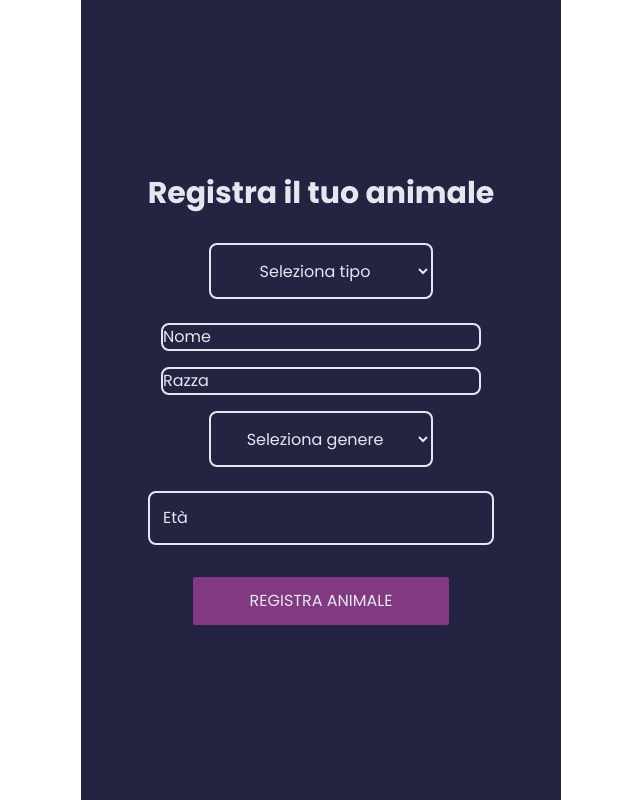
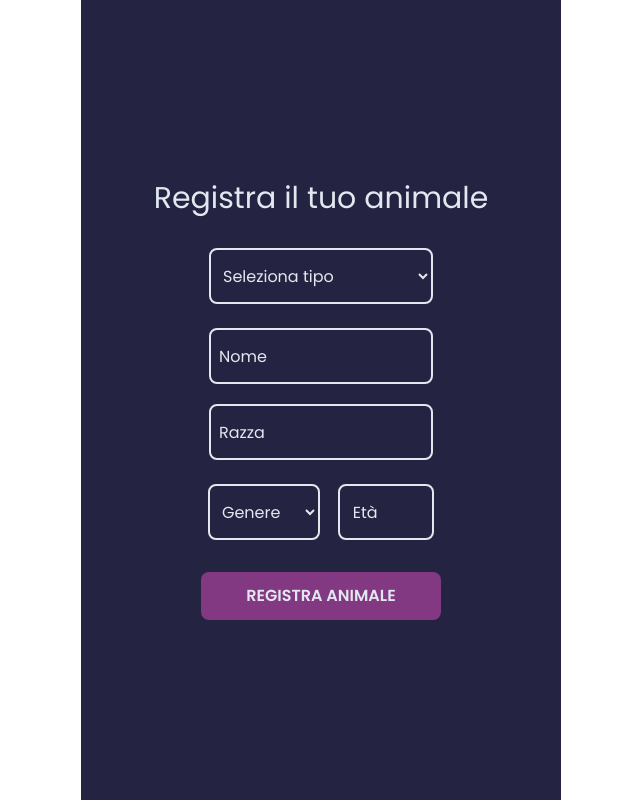
Before and after one commit to develhope/FS26-Team4-Project3, a React (Vite) app: page /registerpet in a window 1280 px wide. Shown: the whole page, without its empty margins (319-959 px from the left). Built offline with nearby package versions, Linux system fonts and the light colour scheme.

Commit message:
updating-login-frontend_Federica

```diff
--- a/src/components/Cards/CardFeed.tsx
+++ b/src/components/Cards/CardFeed.tsx
@@ -35,8 +35,12 @@ export function CardFeed({ img }: CardFeedProps) {
         <p className="User-caption">
           <strong>nickname:</strong> didascalia post
         </p>
-        <p className="Cmnts-tease">Vedi i commenti</p>
-        <input type="text" placeholder="Lascia un commento" />
+        <p className="Cmnts-tease ml-2.5">Vedi i commenti</p>
+        <input
+          type="text"
+          placeholder="Lascia un commento"
+          className="ml-2.5 mb-2"
+        />
       </div>
     </div>
   );
--- a/src/components/Cards/card.css
+++ b/src/components/Cards/card.css
@@ -59,9 +59,9 @@
 }
 
 .text-dash input::placeholder {
-  font-size: 1.15em;
+  font-size: 1em;
   font-family: "Poppins";
-  color: rgba(0, 0, 0, 0.7);
+  color: rgba(0, 0, 0, 0.5);
 }
 
 .text-dash input:focus {
--- a/src/components/Login/Login.css
+++ b/src/components/Login/Login.css
@@ -58,6 +58,7 @@
 .Form-container {
   align-items: center;
 }
+
 .SplashFormContainer {
   display: flex;
   flex-direction: column;
--- a/src/components/Login/LoginA.tsx
+++ b/src/components/Login/LoginA.tsx
@@ -45,29 +45,27 @@ export default function LoginA() {
 
   return (
     <div className="splashSection flex-auto align-center justify-center">
-      <h2 className="text-3xl font-sans font-bold mb-4">
-        Registra il tuo animale
-      </h2>
+      <h2 className="text-3xl font-sans mb-4">Registra il tuo animale</h2>
       <select
         name="type"
         id="animalReg"
         value={animal.type}
         onChange={handleInputChange}
-        className="font-sans splashForm mb-2 w-56 h-14 text-center"
+        className="splashForm mb-2 w-56 h-14 p-2"
       >
         <option value="">Seleziona tipo</option>
         <option value="Cane">Cane</option>
         <option value="Gatto">Gatto</option>
         <option value="Altro">Altro</option>
       </select>
-      <div className="splashFormContainer font-sans">
+      <div className="splashFormContainer space-y-5">
         <input
           type="text"
           placeholder="Nome"
           name="name"
           value={animal.name}
           onChange={handleInputChange}
-          className="font-sans splashForm mb-4"
+          className="splashForm mb-2 w-56 h-14 p-2"
         />
         <input
           type="text"
@@ -75,17 +73,18 @@ export default function LoginA() {
           placeholder="Razza"
           value={animal.breed}
           onChange={handleInputChange}
-          className="font-sans splashForm"
+          className="splashForm mb-2 w-56 h-14 p-2"
         />
       </div>
+      <div className="flex space-x-2">
         <select
           name="gender"
           id="animalGender"
           value={animal.gender}
           onChange={handleInputChange}
-        className="font-sans splashForm mb-2 w-56 h-14 text-center"
+          className="splashForm mb-2 mt-2 w-28 h-14 p-2 mr-2.5"
         >
-        <option value="">Seleziona genere</option>
+          <option value="">Genere</option>
           <option value="Femmina">Femmina</option>
           <option value="Maschio">Maschio</option>
           <option value="Altro">Altro</option>
@@ -96,12 +95,13 @@ export default function LoginA() {
           name="age"
           value={animal.age}
           onChange={handleInputChange}
-        className="font-sans splashForm mb-4"
+          className="splashForm mb-2 mt-2 w-24 h-14 p-2"
         />
+      </div>
       <button
         type="submit"
         onClick={handleRegisterAnimal}
-        className="text-center bg-purple w-64 h-12 rounded-sm font-sans"
+        className=" bg-purple w-60 h-12 rounded-lg font-semibold mt-2"
       >
         REGISTRA ANIMALE
       </button>
--- a/src/components/Login/PetSelect.tsx
+++ b/src/components/Login/PetSelect.tsx
@@ -20,8 +20,8 @@ const PetSelect: React.FC = () => {
     .slice(0, 3);
 
   return (
-    <div className="splashSection justify-center">
-      <h1 className="font-sans text-center text-3xl">Accedi</h1>
+    <div className="splashSection flex justify-center">
+      <h1 className="text-center text-3xl">Accedi</h1>
       <div className="flex flex-wrap justify-center mx-2">
         {registeredAnimals.map((animal) => (
           <Link key={animal.id} to={`/profile/${animal.id}`}>
@@ -39,16 +39,16 @@ const PetSelect: React.FC = () => {
           <Link to="/registerpet">
             <div className="flex flex-col items-center mx-2 my-2">
               <img src={new_user} alt="new-user" className="w-32" />
-              <p className="text-center font-bold">Nuovo Animale</p>
+              <p className="text-center">Nuovo Animale</p>
             </div>
           </Link>
         )}
       </div>
-      <div className="my-1">
-        <p className="font-sans text-center mb-4">Oppure</p>
+      <div className="my-1 flex  flex-col justify-center">
+        <p className="text-center mb-2">Oppure</p>
         <Link to="/feed">
-          <button className="text-center bg-purple w-64 h-12 rounded-sm font-sans">
-            ACCEDI COME OSPITE
+          <button className=" bg-purple w-56 h-12 rounded-lg font-semibold mt-2">
+            CONTINUA COME OSPITE
           </button>
         </Link>
       </div>
--- a/src/components/Login/SwitchProfile.tsx
+++ b/src/components/Login/SwitchProfile.tsx
@@ -4,10 +4,8 @@ import new_user from "../../assets/user_avatars/new_user.png";
 export default function SwitchProfile() {
   return (
     <div className="splashSection justify-center">
-      <h2 className="font-sans text-center text-2xl">
-        Come vuoi navigare PetVerse?
-      </h2>
-      <p className="font-sans text-center">Registra il tuo primo pet!</p>
+      <h2 className="text-center text-2xl">Come vuoi navigare PetVerse?</h2>
+      <p className="text-center text-2xl -mt-3">Registra il tuo primo pet!</p>
       <div className="flex mx-2">
         <Link to="/registerpet">
           <button>
@@ -16,11 +14,11 @@ export default function SwitchProfile() {
         </Link>
       </div>
       <div className="my-3">
-        <p className="font-sans underline text-center">
+        <p className="font-sans underline text-center mb-0.5">
           Non possiedi un animale?
         </p>
         <Link to="/feed">
-          <button className="text-center bg-purple w-64 h-12 rounded-sm font-sans">
+          <button className="text-center bg-purple w-64 h-12 rounded-lg font-sans">
             CONTINUA SENZA PET
           </button>
         </Link>
```
Lines whose indentation alone changed are shown as unchanged.
